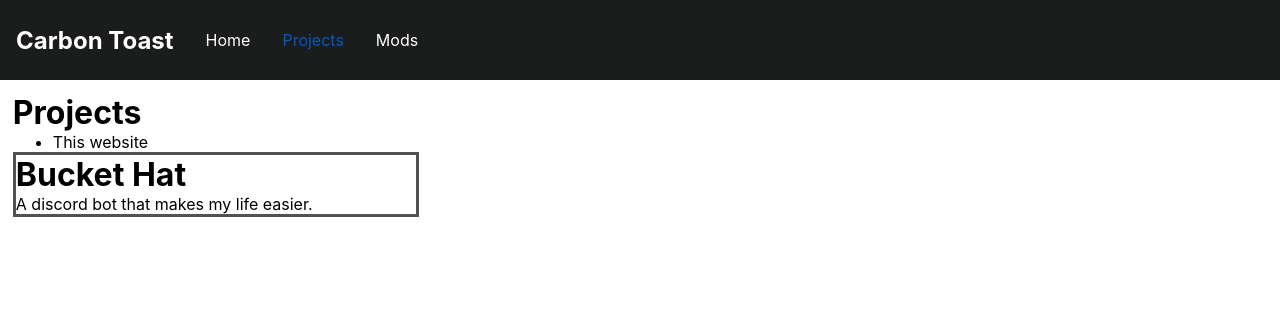
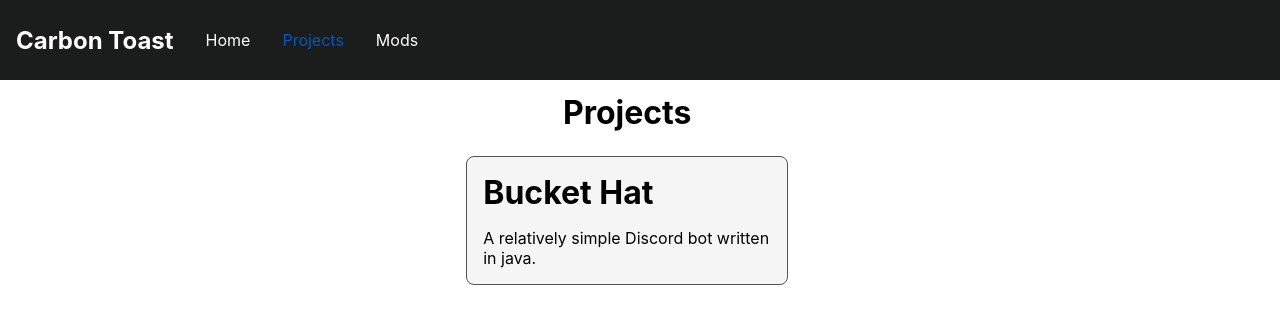
Before and after one commit to ThePoultryMan/ThePoultryMan.github.io, a React (Create React App) app: page /projects in a window 1280 px wide. Shown: the top 324 px of the page. Built offline with nearby package versions, Linux system fonts and the light colour scheme.

Commit message:
Align and style project cards

```diff
--- a/src/components/Card/Card.css
+++ b/src/components/Card/Card.css
@@ -1,3 +1,14 @@
 div.card-container {
-    border: 3px solid rgb(82, 82, 82);
+    border-radius: 8px;
+    border: 1px solid rgb(82, 82, 82);
+    background-color: whitesmoke;
+
+    height: auto;
+    width: auto;
+
+    margin: 3vh;
 }
+
+.card-content {
+    margin: 2vh;
+}
--- a/src/components/Card/index.js
+++ b/src/components/Card/index.js
@@ -3,9 +3,9 @@ import "./Card.css"
 const Card = (props) => {
     return (
         <>
-            <div className="card-container" style={{ width: `${props.width}` }}>
-                <h1>{props.title}</h1>
-                <p>{props.description}</p>
+            <div className="card-container" style={{ maxWidth: `${props.maxWidth}` }}>
+                <h1 className="card-content">{props.title}</h1>
+                <p className="card-content">{props.description}</p>
             </div>
         </>
     )
--- /dev/null
+++ b/src/css/CarbonToast.css
@@ -0,0 +1,3 @@
+.text-center {
+    text-align: center;
+}
--- /dev/null
+++ b/src/css/SimpleFlex.css
@@ -0,0 +1,15 @@
+div.simple-flex-grid {
+    display: flex;
+    justify-content: center;
+}
+
+@media (max-width: 620px) {
+    div.simple-flex-grid {
+        display: grid;
+        justify-content: center;
+    }
+}
+
+.simple-flex-col {
+    flex: 1;
+}
--- a/src/pages/Projects.js
+++ b/src/pages/Projects.js
@@ -1,16 +1,17 @@
 import React from "react";
 import Card from "../components/Card"
+import "../css/CarbonToast.css"
+import "../css/SimpleFlex.css"
 
-const BucketHatDescription = "A discord bot that makes my life easier."
+const BucketHatDescription = "A relatively simple Discord bot written in java."
 
 const Projects = () => {
     return (
         <div>
-            <h1>Projects</h1>
-            <ul>
-                <li>This website</li>
-            </ul>
-            <Card width="25rem" title="Bucket Hat" description={BucketHatDescription}/>
+            <h1 className="text-center">Projects</h1>
+            <div className="simple-flex-grid">
+                <Card maxWidth="25vw" title="Bucket Hat" description={BucketHatDescription} className="simple-flex-col" />
+            </div>
         </div>
     )
 }
```
